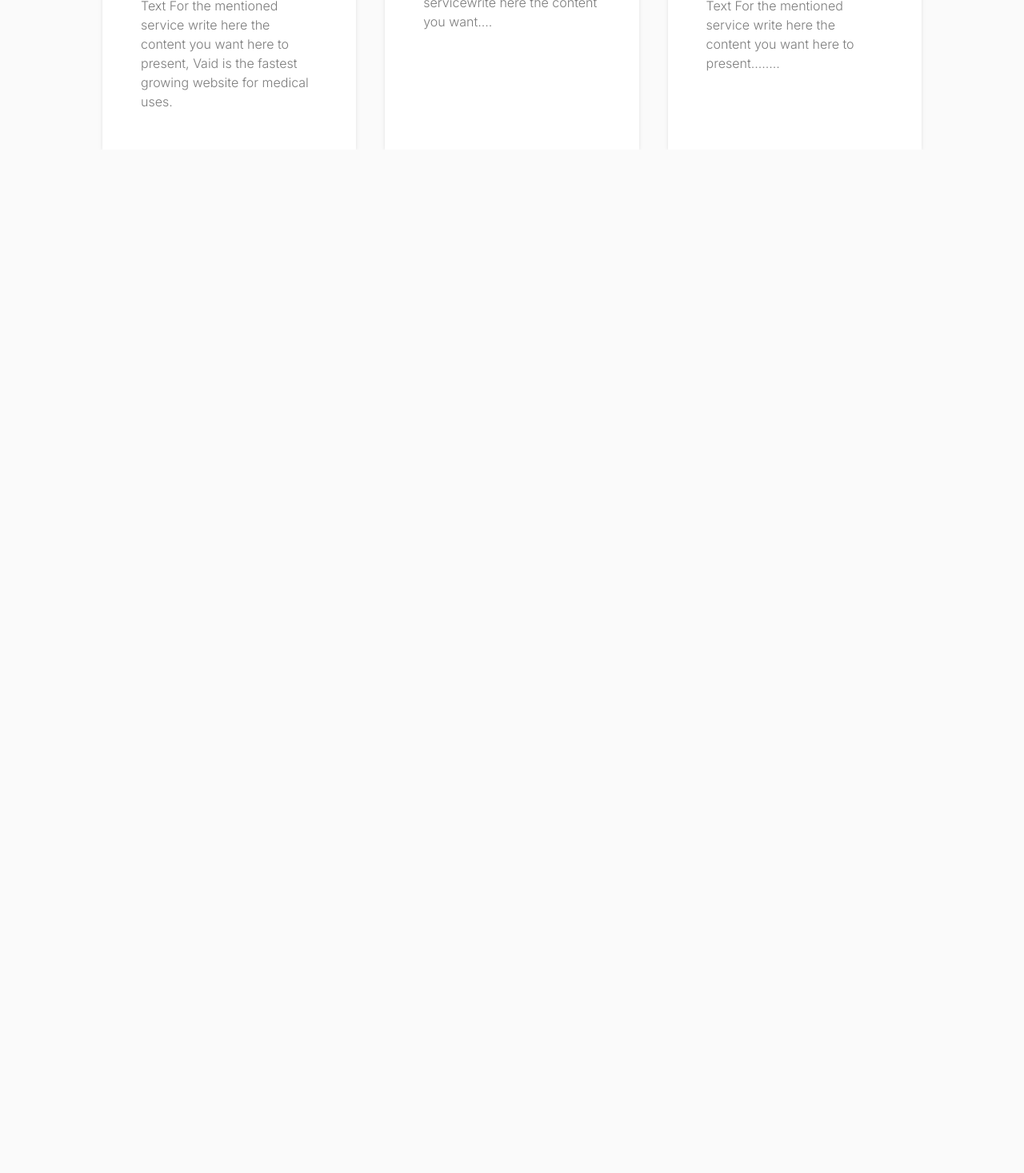
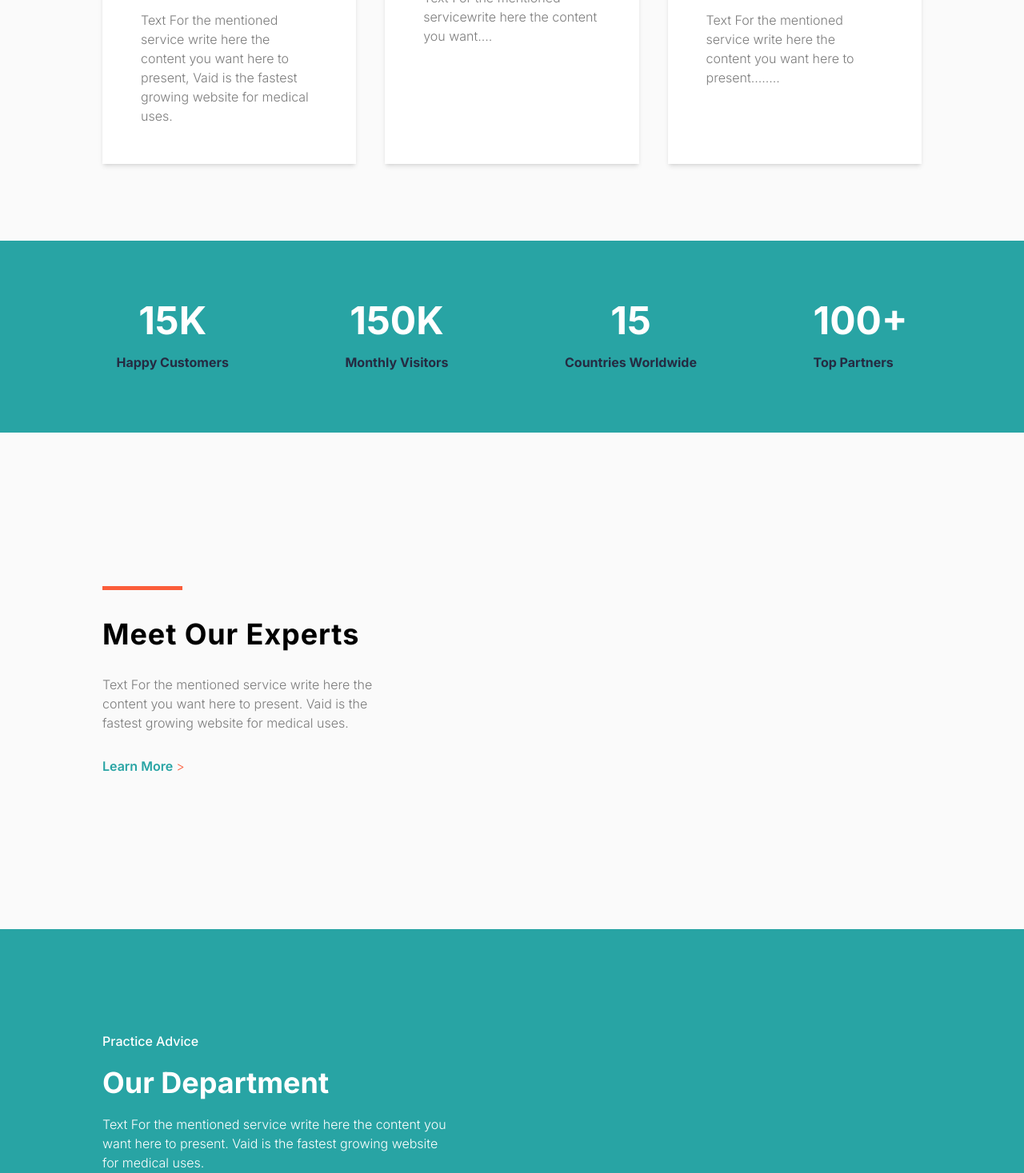
Before and after one commit to tensor110/HealthEase, a Next.js app: page / in a window 1280 px wide. Shown: the part 931-2398 px from the top of the page at 80% size. Before the commit the page ends 1118 px from the top, so only its background shows below. Built offline with nearby package versions, Linux system fonts and the light colour scheme.

Commit message:
upto department done

```diff
--- a/src/app/globals.css
+++ b/src/app/globals.css
@@ -7,6 +7,8 @@
   --background-start-rgb: 214, 219, 220;
   --background-end-rgb: 255, 255, 255; */
   background: #fafafa;
+  margin: 0;
+  padding: 0;
 }
 
 @media (prefers-color-scheme: dark) {
--- a/src/app/page.tsx
+++ b/src/app/page.tsx
@@ -2,13 +2,19 @@ import Image from "next/image";
 import Navbar from '../components/navbar'
 import Homme from '../components/home'
 import Card1 from '../components/firstcard'
+import Detail from '../components/details'
+import Meet from '../components/meet'
+import Department from '../components/department'
 
 export default function Home() {
   return (
-    <main className="flex min-h-screen flex-col px-[10%] bg-[#fafafa]">
+    <main className="flex min-h-screen flex-col bg-[#fafafa]">
       <Navbar/>
       <Homme/>
       <Card1 />
+      <Detail/>
+      <Meet />
+      <Department />
     </main>
   );
 }
--- /dev/null
+++ b/src/components/customers.tsx
@@ -0,0 +1,30 @@
+import React from "react";
+import Image from "next/image";
+
+export default function customers() {
+  return (
+    <div>
+      <div>
+        <span>Reviews</span>
+        <div>Happy Customers</div>
+        <p>
+          goi the mentioned service 'Alite contert you want here to present.
+          Vaid is tastest growing website tor medical uses.
+        </p>
+      </div>
+      <div>
+        <div></div>
+        <p></p>
+        <div>
+        <Image
+                alt="1"
+                className="aspect-square w-10 h-10"
+                height="100"
+                src="/image.jpg"
+                width="100"
+              />
+        </div>
+      </div>
+    </div>
+  );
+}
--- /dev/null
+++ b/src/components/department.tsx
@@ -0,0 +1,103 @@
+// import { it } from "node:test";
+import React from "react";
+import Image from "next/image";
+
+export default function department() {
+  const departmentItems = [
+    {
+      feature: "Painless Procedures",
+      title: "Quick Examination",
+      text: "Text For the mentioned service write here the content you want here to present.....",
+      src: "../../public/image.jpg",
+      sales: "15",
+      original_price: "1648",
+      discounted_price: "648",
+    },
+    {
+      feature: "Cancer Care",
+      title: "Online Appointment",
+      text: "Text For the mentioned service write here the content you want here to present.....",
+      sales: "15",
+      original_price: "1648",
+      discounted_price: "648",
+    },
+    {
+      feature: "Best Dental Surgeons",
+      title: "Emergency Case",
+      text: "Text For the mentioned service write here the content you want here to present.....",
+      sales: "15",
+      original_price: "1648",
+      discounted_price: "648",
+    },
+  ];
+  return (
+    <div className="bg-[#28a4a4] w-full h-[200vh] mt-[15%] px-[10%] pt-[10%]">
+      <span className="text-white font-medium text-base">Practice Advice</span>
+      <div className="text-white text-4xl font-bold mt-5 mb-5">
+        Our Department
+      </div>
+      <p className="font-light text-base text-white w-[43%]">
+        Text For the mentioned service write here the content you want here to
+        present. Vaid is the fastest growing website for medical uses.
+      </p>
+      <div className="flex justify-between mt-[5%]">
+        {departmentItems.map((item, index) => (
+          <div
+            key={index}
+            className="bg-white w-[25vw] h-[120vh] flex flex-col"
+          >
+            <div>
+              <Image
+                alt="1"
+                className="aspect-square absolute w-[25vw] h-[50vh] z-10"
+                height="100"
+                src="/image.jpg"
+                width="350"
+              />
+              {/* <div className="absolute z-20 p-[1%]"> */}
+                <span className="absolute z-20 bg-[#ff685b] text-white px-2 py-1 rounded">
+                  Sale
+                </span>
+                <div className="absolute z-20 flex justify-between w-[10vw] items-end">
+                    <div className="bg-white rounded-full w-10 h-10 flex justify-center items-center">1</div>
+                    <div className="bg-white rounded-full w-10 h-10 flex justify-center items-center">2</div>
+                    <div className="bg-white rounded-full w-10 h-10 flex justify-center items-center">3</div>
+                {/* </div> */}
+              </div>
+            </div>
+            <div className="pl-5 flex flex-col pt-8 mt-[50vh]">
+              <span className="text-[#ff685b] font-medium text-base">
+                {item.feature}
+              </span>
+              <span className="text-black font-bold text-lg">{item.title}</span>
+              <p className="text-black font-light text-base">{item.text}</p>
+              <div>
+                <Image
+                  alt="1"
+                  className=""
+                  height="200"
+                  src="/image.jpg"
+                  width="3"
+                />
+                <span className="text-[#c2c2c2] font-bold text-lg">
+                  {item.sales} Sales
+                </span>
+              </div>
+              <div>
+                <span className="text-[#bdbdbd] font-bold text-lg">
+                  ₹{item.original_price}
+                </span>
+                <span className="text-[#28a4a4] font-bold text-lg">
+                  ₹{item.discounted_price}
+                </span>
+              </div>
+              <button className="border-2 border-[#ff685b] rounded-full px-5 py-3 w-[50%]">
+                Learn More {">"}
+              </button>
+            </div>
+          </div>
+        ))}
+      </div>
+    </div>
+  );
+}
--- /dev/null
+++ b/src/components/details.tsx
@@ -0,0 +1,32 @@
+import React from "react";
+
+export default function details() {
+  const detailContent = [
+    {
+      number: "15K",
+      text: "Happy Customers",
+    },
+    {
+      number: "150K",
+      text: "Monthly Visitors",
+    },
+    {
+      number: "15",
+      text: "Countries Worldwide",
+    },
+    {
+      number: "100+",
+      text: "Top Partners",
+    },
+  ];
+  return (
+    <div className="bg-[#28a4a4] flex justify-evenly align-middle w-full h-[30vh] mt-24">
+      {detailContent.map((item, index) => (
+        <div key={index} className="flex flex-col justify-center align-middle">
+          <span className="text-white text-5xl font-bold flex justify-center">{item.number}</span>
+          <span className="text-[#252b42] font-bold mt-4">{item.text}</span>
+        </div>
+      ))}
+    </div>
+  );
+}
--- a/src/components/firstcard.tsx
+++ b/src/components/firstcard.tsx
@@ -16,7 +16,7 @@ export default function firstcard() {
     },
   ];
   return (
-    <div className="flex justify-between mt-[10%]">
+    <div className="flex justify-between mt-[10%]  px-[10%]">
       {cardContent.map((item, index) => (
         <div key={index} className="bg-white w-[31%] gap-10 p-12 shadow-md">
           <span className="font-bold text-lg mb-240">{item.heading}</span>
--- a/src/components/home.tsx
+++ b/src/components/home.tsx
@@ -2,7 +2,7 @@ import React from 'react'
 
 export default function home() {
   return (
-    <div className='flex flex-col mt-[10%] w-1/2'>
+    <div className='flex flex-col mt-[10%] mx-[10%] w-1/2'>
       <div className='text-[#ff685b] my-[7%] font-medium'>Join Us</div>
       <div>
         <span className='text-7xl font-bold'>A Great Place to Receive Care</span>
--- /dev/null
+++ b/src/components/meet.tsx
@@ -0,0 +1,21 @@
+import React from 'react'
+
+export default function meet() {
+  return (
+    <div className='mx-[10%] mt-[15%]'>
+      <svg width="100" height="20" xmlns="http://www.w3.org/2000/svg" className="mb-5">
+            <line
+              x1="0"
+              y1="0"
+              x2="100"
+              y2="0"
+              stroke="#fb5d3a"
+              stroke-width="10"
+            />
+          </svg>
+      <div className='text-4xl font-bold tracking-wide mb-[3%]'>Meet Our Experts</div>
+      <p className='w-1/3 text-[#7c7c7c] font-light mb-[3%]'>Text For the mentioned service write here the content you want here to present. Vaid is the fastest growing website for medical uses.</p>
+      <span className='text-[#28a4a4] font-semibold'>Learn More <span className='text-[#fb5d3a] font-light'> {">"} </span> </span>
+    </div>
+  )
+}
--- a/src/components/navbar.tsx
+++ b/src/components/navbar.tsx
@@ -18,7 +18,7 @@ const Navbar: React.FC = () => {
 //   };
   return (
     <>
-      <div className="flex justify-between items-center align-middle text-black w-full h-14">
+      <div className="flex justify-between items-center align-middle text-black w-full h-14 px-[10%]">
         <div className="w-1/5 text-2xl font-bold">Va<span className="text-[#115faa]">id</span></div>
         <div className="hidden lg:flex justify-between w-2/6 text-[#737373] font-semibold">
           {navItems.map((item, index)=>(
```
Also changed, not shown: public/image.jpg (added).
